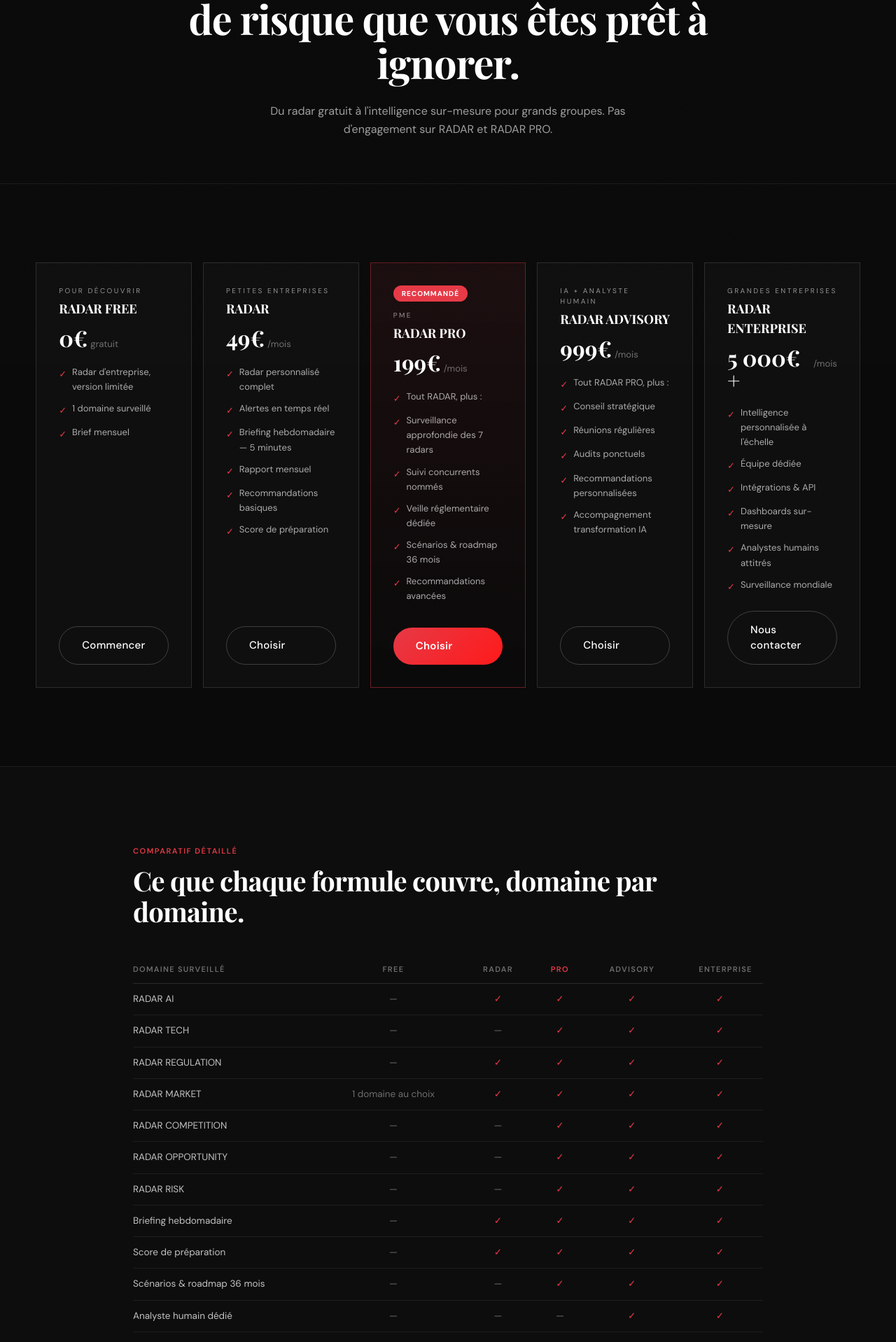
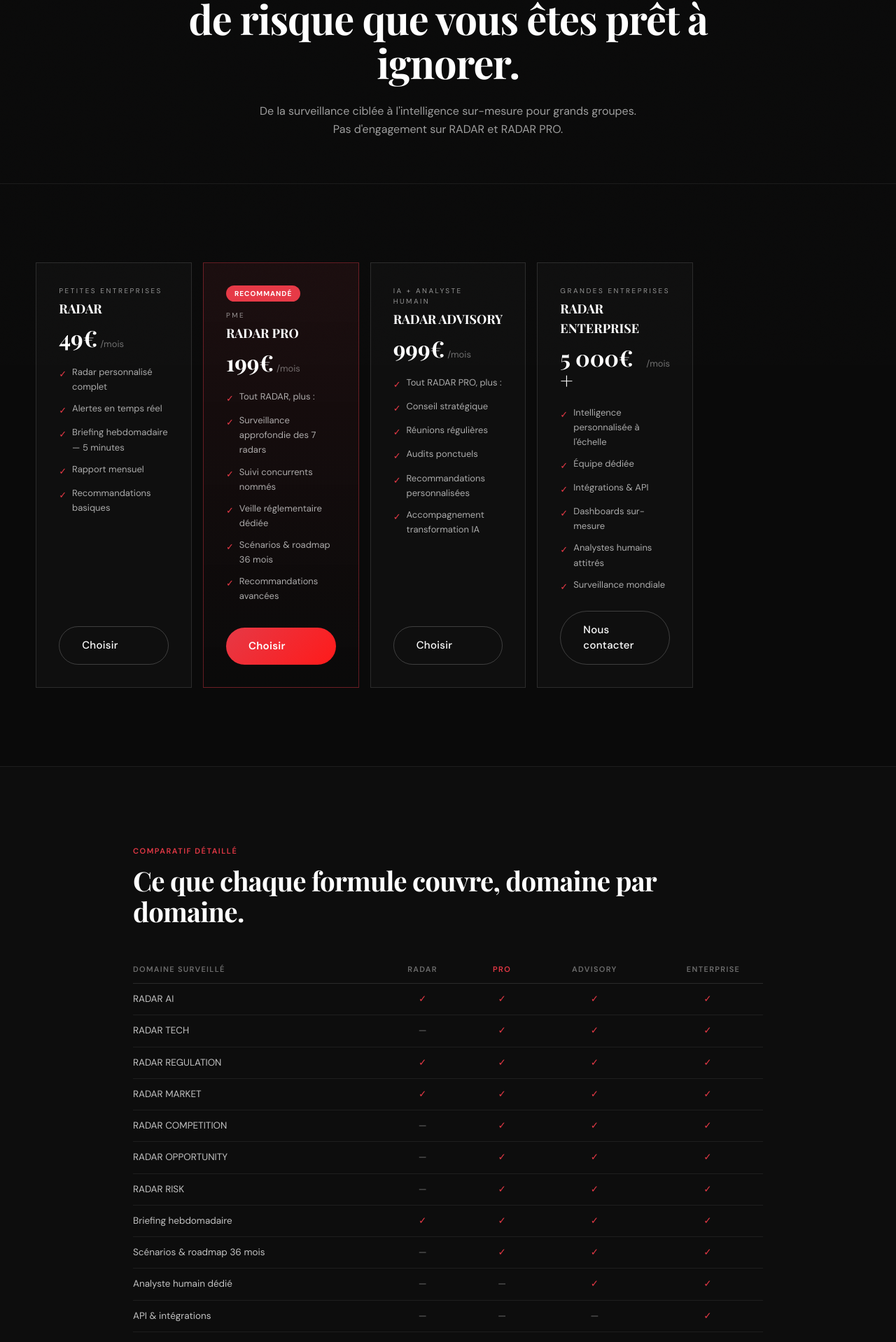
Before and after one commit to hamzaaoudin-commits/RADAR, a Next.js app: page /pricing in a window 1280 px wide. Shown: the part 279-2197 px from the top of the page at 70% size. Built offline with nearby package versions, Linux system fonts and the light colour scheme; a web font is replaced by a local one.

Commit message:
Add files via upload

```diff
--- a/app/dashboard/page.tsx
+++ b/app/dashboard/page.tsx
@@ -1,7 +1,6 @@
 import { NavBar } from "@/components/navbar"
 import { Footer } from "@/components/footer"
 import { GlassCard } from "@/components/glass-card"
-import { ScoreGauge } from "@/components/score-gauge"
 
 const TOP_CHANGES = [
   { n: "01", label: "Nouvelle capacité d'agent autonome — OpenAI", domain: "IA", impact: "critical" },
@@ -48,10 +47,7 @@ export default function DashboardPage() {
             Ceci est une démonstration du dashboard RADAR PRO, avec des données d&apos;illustration.
           </p>
 
-          <div className="grid gap-6 lg:grid-cols-[1fr_1.3fr]">
-            <div className="flex flex-col gap-6">
-              <ScoreGauge overall={72} />
-
+          <div className="grid gap-6 lg:grid-cols-[0.8fr_1.2fr]">
             <GlassCard className="">
               <div className="mb-4 font-sans text-[11px] uppercase tracking-[0.18em] text-chalk-40">
                 Répartition par sévérité
@@ -68,7 +64,6 @@ export default function DashboardPage() {
                 ))}
               </div>
             </GlassCard>
-            </div>
 
             <GlassCard className="">
               <div className="mb-5 font-sans text-[11px] uppercase tracking-[0.18em] text-brand">
--- a/app/pricing/page.tsx
+++ b/app/pricing/page.tsx
@@ -40,7 +40,7 @@ export default function PricingPage() {
             Une formule pour chaque niveau de risque que vous êtes prêt à ignorer.
           </h1>
           <p className="mx-auto max-w-[560px] font-sans text-[16px] leading-relaxed text-white/60">
-            Du radar gratuit à l&apos;intelligence sur-mesure pour grands groupes. Pas d&apos;engagement sur RADAR et RADAR PRO.
+            De la surveillance ciblée à l&apos;intelligence sur-mesure pour grands groupes. Pas d&apos;engagement sur RADAR et RADAR PRO.
           </p>
         </div>
       </section>
@@ -65,7 +65,6 @@ export default function PricingPage() {
               <thead>
                 <tr className="border-b border-hair-strong text-left text-chalk-40">
                   <th className="py-3 pr-4 font-sans text-[11px] font-semibold uppercase tracking-[0.12em]">Domaine surveillé</th>
-                  <th className="py-3 px-4 text-center font-sans text-[11px] font-semibold uppercase tracking-[0.12em]">Free</th>
                   <th className="py-3 px-4 text-center font-sans text-[11px] font-semibold uppercase tracking-[0.12em]">RADAR</th>
                   <th className="py-3 px-4 text-center font-sans text-[11px] font-semibold uppercase tracking-[0.12em] text-brand">PRO</th>
                   <th className="py-3 px-4 text-center font-sans text-[11px] font-semibold uppercase tracking-[0.12em]">Advisory</th>
@@ -74,18 +73,17 @@ export default function PricingPage() {
               </thead>
               <tbody>
                 {[
-                  ["RADAR AI", "—", "✓", "✓", "✓", "✓"],
-                  ["RADAR TECH", "—", "—", "✓", "✓", "✓"],
-                  ["RADAR REGULATION", "—", "✓", "✓", "✓", "✓"],
-                  ["RADAR MARKET", "1 domaine au choix", "✓", "✓", "✓", "✓"],
-                  ["RADAR COMPETITION", "—", "—", "✓", "✓", "✓"],
-                  ["RADAR OPPORTUNITY", "—", "—", "✓", "✓", "✓"],
-                  ["RADAR RISK", "—", "—", "✓", "✓", "✓"],
-                  ["Briefing hebdomadaire", "—", "✓", "✓", "✓", "✓"],
-                  ["Score de préparation", "—", "✓", "✓", "✓", "✓"],
-                  ["Scénarios & roadmap 36 mois", "—", "—", "✓", "✓", "✓"],
-                  ["Analyste humain dédié", "—", "—", "—", "✓", "✓"],
-                  ["API & intégrations", "—", "—", "—", "—", "✓"],
+                  ["RADAR AI", "✓", "✓", "✓", "✓"],
+                  ["RADAR TECH", "—", "✓", "✓", "✓"],
+                  ["RADAR REGULATION", "✓", "✓", "✓", "✓"],
+                  ["RADAR MARKET", "✓", "✓", "✓", "✓"],
+                  ["RADAR COMPETITION", "—", "✓", "✓", "✓"],
+                  ["RADAR OPPORTUNITY", "—", "✓", "✓", "✓"],
+                  ["RADAR RISK", "—", "✓", "✓", "✓"],
+                  ["Briefing hebdomadaire", "✓", "✓", "✓", "✓"],
+                  ["Scénarios & roadmap 36 mois", "—", "✓", "✓", "✓"],
+                  ["Analyste humain dédié", "—", "—", "✓", "✓"],
+                  ["API & intégrations", "—", "—", "—", "✓"],
                 ].map((row) => (
                   <tr key={row[0]} className="border-b border-hair">
                     <td className="py-3 pr-4 text-chalk-75">{row[0]}</td>
--- a/components/alert-brief-section.tsx
+++ b/components/alert-brief-section.tsx
@@ -1,16 +1,11 @@
-import { ScoreGauge } from "./score-gauge"
-
 export function AlertBriefSection() {
   return (
-    <section id="score" className="section">
-      <div className="shell-lg">
+    <section className="section">
+      <div className="shell-md">
         <div className="mb-12 text-center">
           <div className="kicker mb-5">Ce que vous recevez</div>
-          <h2 className="h-section">Un score, une alerte quand ça compte, cinq minutes par semaine.</h2>
+          <h2 className="h-section">Une alerte quand ça compte. Cinq minutes par semaine.</h2>
         </div>
-
-        <div className="grid gap-6 lg:grid-cols-[1fr_1.15fr]">
-          <ScoreGauge />
 
         <div className="flex flex-col gap-6">
           <div className="card border-l-2 border-l-[#ff1a1a] px-6 py-6">
@@ -48,7 +43,6 @@ export function AlertBriefSection() {
           </div>
         </div>
       </div>
-      </div>
     </section>
   )
 }
--- a/components/contents-section.tsx
+++ b/components/contents-section.tsx
@@ -1,6 +1,6 @@
 const CONTENTS = [
-  { n: "72", t: "Le score", d: "Un chiffre unique de préparation, décomposé par domaine — IA, réglementation, concurrence, automatisation — pour savoir en un coup d'œil où vous êtes vulnérable." },
-  { n: "07", t: "Les radars", d: "Sept domaines surveillés en continu, chacun construit sur l'empreinte stratégique propre à votre entreprise, pas sur un modèle générique." },
+  { n: "01", t: "Le radar", d: "Une empreinte stratégique propre à votre entreprise — secteur, taille, marché, concurrents, outils — sur laquelle tout le reste se construit." },
+  { n: "07", t: "Les radars", d: "Sept domaines surveillés en continu, chacun construit sur cette empreinte, pas sur un modèle générique." },
   { n: "05", t: "Minutes par semaine", d: "Le changement majeur, l'opportunité, le risque, ce que font vos concurrents, ce que vous devriez faire. Pas cinquante newsletters à lire." },
   { n: "36", t: "Mois de visibilité", d: "Une timeline en quatre horizons — de l'imminent au scénario stratégique — pour cesser de subir et commencer à anticiper." },
 ]
--- a/components/footer.tsx
+++ b/components/footer.tsx
@@ -3,7 +3,7 @@ import Link from "next/link"
 const EXPLORE = [
   { label: "Accueil", href: "/" },
   { label: "Les 7 radars", href: "/#radars" },
-  { label: "Le score", href: "/#score" },
+  { label: "Produit", href: "/#produit" },
   { label: "Dashboard (démo)", href: "/dashboard" },
 ]
 const OFFERS = [
--- a/components/hero-section.tsx
+++ b/components/hero-section.tsx
@@ -5,7 +5,7 @@ export function HeroSection() {
     <section className="section-hero pb-16 pt-40">
       <div className="glow-top" aria-hidden />
       <div className="shell-md relative">
-        <div className="pill mb-8">Intelligence stratégique continue, pour entreprises</div>
+        <div className="pill mb-8">Intelligence stratégique continue</div>
 
         <h1 className="h-display mb-6">
           Ne réagissez plus.
@@ -18,8 +18,7 @@ export function HeroSection() {
         </p>
 
         <div className="flex flex-wrap justify-center gap-3.5">
-          <a href="/pricing" className="btn-primary">Démarrer gratuitement</a>
-          <p className="mt-3 w-full text-center font-sans text-[13px] text-chalk-40">14 jours offerts sur RADAR PRO. Résiliable en un clic.</p>
+          <a href="/pricing" className="btn-primary">Voir les tarifs</a>
           <a href="/dashboard" className="btn-ghost">Voir le dashboard</a>
         </div>
 
--- a/components/navbar.tsx
+++ b/components/navbar.tsx
@@ -74,7 +74,7 @@ export function NavBar() {
               className="relative rounded-full px-5 py-2.5 font-sans text-[13px] font-semibold tracking-[0.04em] text-white no-underline"
               style={{ background: "linear-gradient(135deg,#e63946,#ff1a1a)" }}
             >
-              Essai gratuit →
+              Voir les tarifs →
             </Link>
           </div>
         </div>
@@ -99,7 +99,7 @@ export function NavBar() {
               className="rounded-full px-6 py-3 text-center font-sans text-sm font-semibold text-white no-underline"
               style={{ background: "linear-gradient(135deg,#e63946,#ff1a1a)" }}
             >
-              Essai gratuit →
+              Voir les tarifs →
             </Link>
           </div>
         </div>
--- a/components/pricing-callout.tsx
+++ b/components/pricing-callout.tsx
@@ -7,10 +7,9 @@ export function PricingCallout() {
         <span className="tag border-[rgba(120,180,255,0.4)] text-[rgba(150,195,255,0.9)]">RADAR PRO · 199€/mois</span>
         <h3 className="mb-3 mt-5 font-serif text-[1.8rem] font-bold">La surveillance complète, à volonté.</h3>
         <p className="mb-7 font-sans text-[15px] leading-relaxed text-chalk-65">
-          Les sept radars, le score de préparation, les scénarios et la roadmap à 36 mois. Sans engagement, résiliable à tout moment.
+          Les sept radars, les scénarios et la roadmap à 36 mois. Sans engagement, résiliable à tout moment.
         </p>
         <Link href="/pricing" className="btn-primary">Voir les formules</Link>
-        <p className="mt-3 font-sans text-[13px] text-chalk-40">14 jours offerts. Résiliable en un clic.</p>
       </div>
     </section>
   )
--- a/components/pricing-preview.tsx
+++ b/components/pricing-preview.tsx
@@ -7,7 +7,7 @@ export function PricingPreview() {
       <div className="shell">
         <div className="mb-12 text-center">
           <div className="kicker mb-5">L&apos;investissement</div>
-          <h2 className="h-section mb-6">Commencez gratuitement. Montez en puissance quand ça compte.</h2>
+          <h2 className="h-section mb-6">L&apos;investissement, pas l&apos;essai.</h2>
           <p className="lede mx-auto max-w-[600px]">
             Trois formules pour les entreprises qui veulent voir venir plutôt que subir.
           </p>
--- a/components/pricing-table.tsx
+++ b/components/pricing-table.tsx
@@ -2,7 +2,7 @@ import Link from "next/link"
 import { TIERS } from "@/lib/pricing-data"
 
 export function PricingTable({ compact = false }: { compact?: boolean }) {
-  const tiers = compact ? TIERS.slice(1, 4) : TIERS
+  const tiers = compact ? TIERS.slice(0, 3) : TIERS
 
   return (
     <div className={`grid gap-4 ${compact ? "md:grid-cols-3" : "md:grid-cols-2 lg:grid-cols-5"}`}>
@@ -32,7 +32,7 @@ export function PricingTable({ compact = false }: { compact?: boolean }) {
             ))}
           </ul>
           <Link href="/pricing" className={t.featured ? "btn-primary" : "btn-ghost"}>
-            {t.id === "free" ? "Commencer" : t.id === "enterprise" ? "Nous contacter" : "Choisir"}
+            {t.id === "enterprise" ? "Nous contacter" : "Choisir"}
           </Link>
         </div>
       ))}
--- a/lib/pricing-data.ts
+++ b/lib/pricing-data.ts
@@ -10,18 +10,6 @@ export type Tier = {
 
 export const TIERS: Tier[] = [
   {
-    id: "free",
-    name: "RADAR FREE",
-    price: "0€",
-    cadence: "gratuit",
-    target: "Pour découvrir",
-    features: [
-      "Radar d'entreprise, version limitée",
-      "1 domaine surveillé",
-      "Brief mensuel",
-    ],
-  },
-  {
     id: "radar",
     name: "RADAR",
     price: "49€",
@@ -33,7 +21,6 @@ export const TIERS: Tier[] = [
       "Briefing hebdomadaire — 5 minutes",
       "Rapport mensuel",
       "Recommandations basiques",
-      "Score de préparation",
     ],
   },
   {
```
Also changed, not shown: app/icon.svg (added), 1 other file (tests, documents, lock files or other folders). Lines whose indentation alone changed are shown as unchanged.
